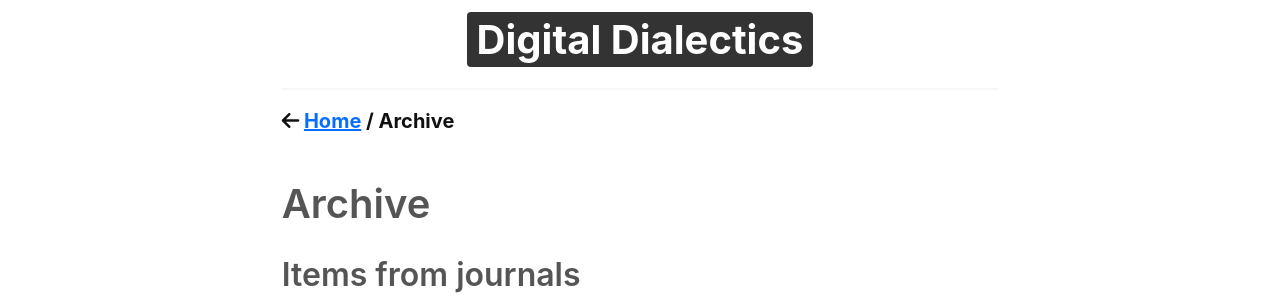
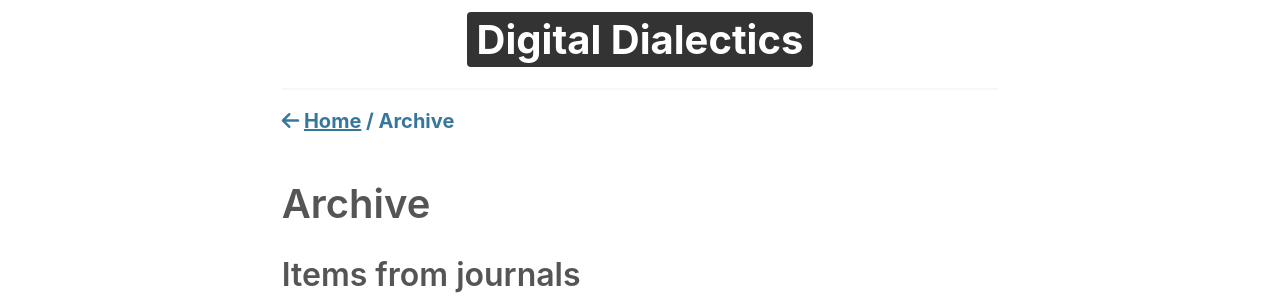
Before and after one commit to jyoiyer/digitaldialectics, a Jekyll site: the page built from _pages/archive.md, in a window 1280 px wide. Shown: the top 302 px of the page. Built offline with Jekyll 4.4.1, drawn with Linux system fonts in a browser that asks for light colours; nearby versions of some CDN libraries.

Commit message:
Update main.scss

```diff
--- a/assets/css/main.scss
+++ b/assets/css/main.scss
@@ -12,9 +12,9 @@
 :root {
   /* === Base theme (core) === */
   --bg: #ffffff;
-  --text: #111111;
+  --text: #37779b;
   --muted: #666666;
-  --link: #096efd;
+  --link: ;
   --border: #e5e7eb;
 
   /* === Legacy-friendly tokens (visual parity during migration) === */
```
